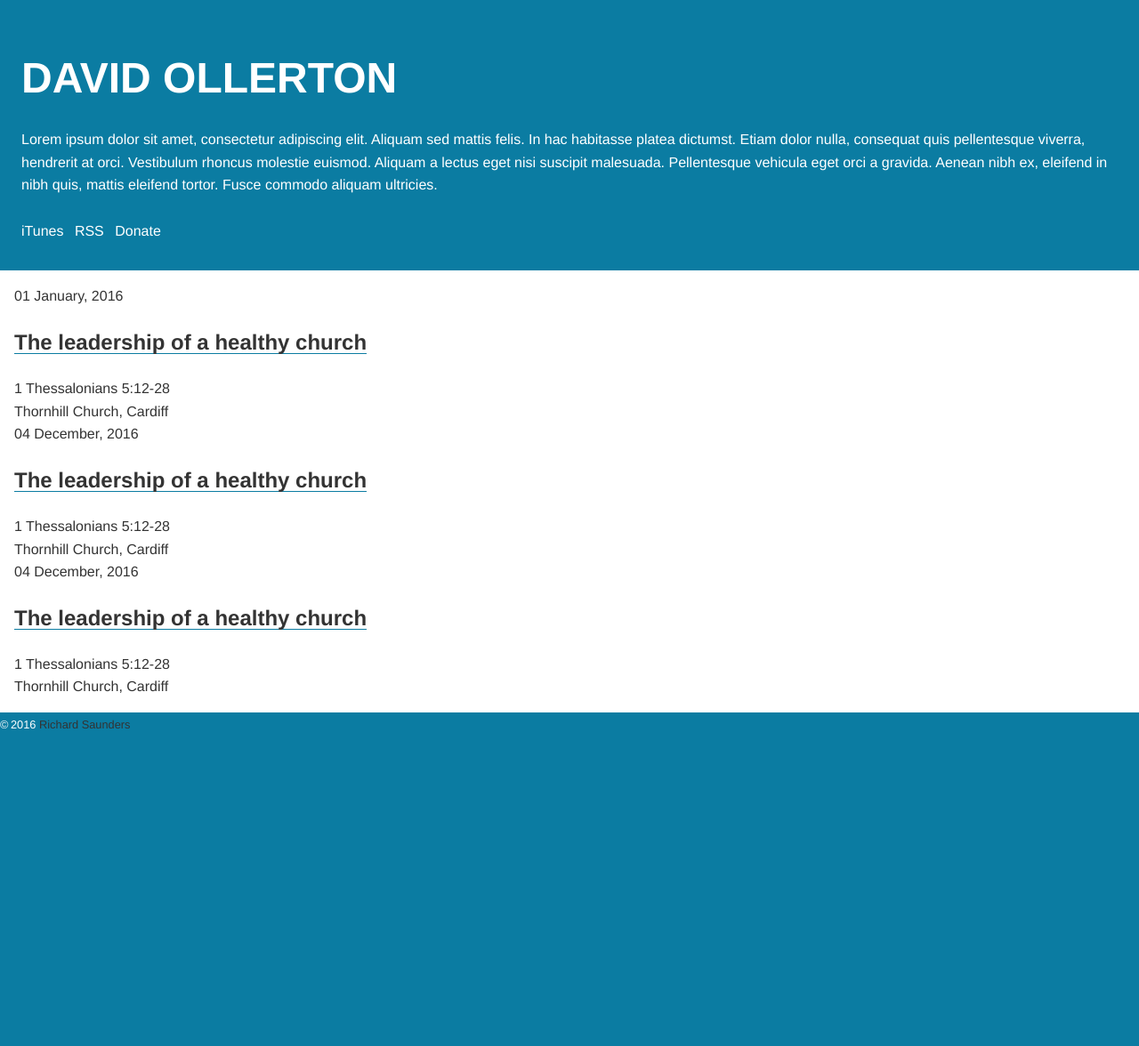
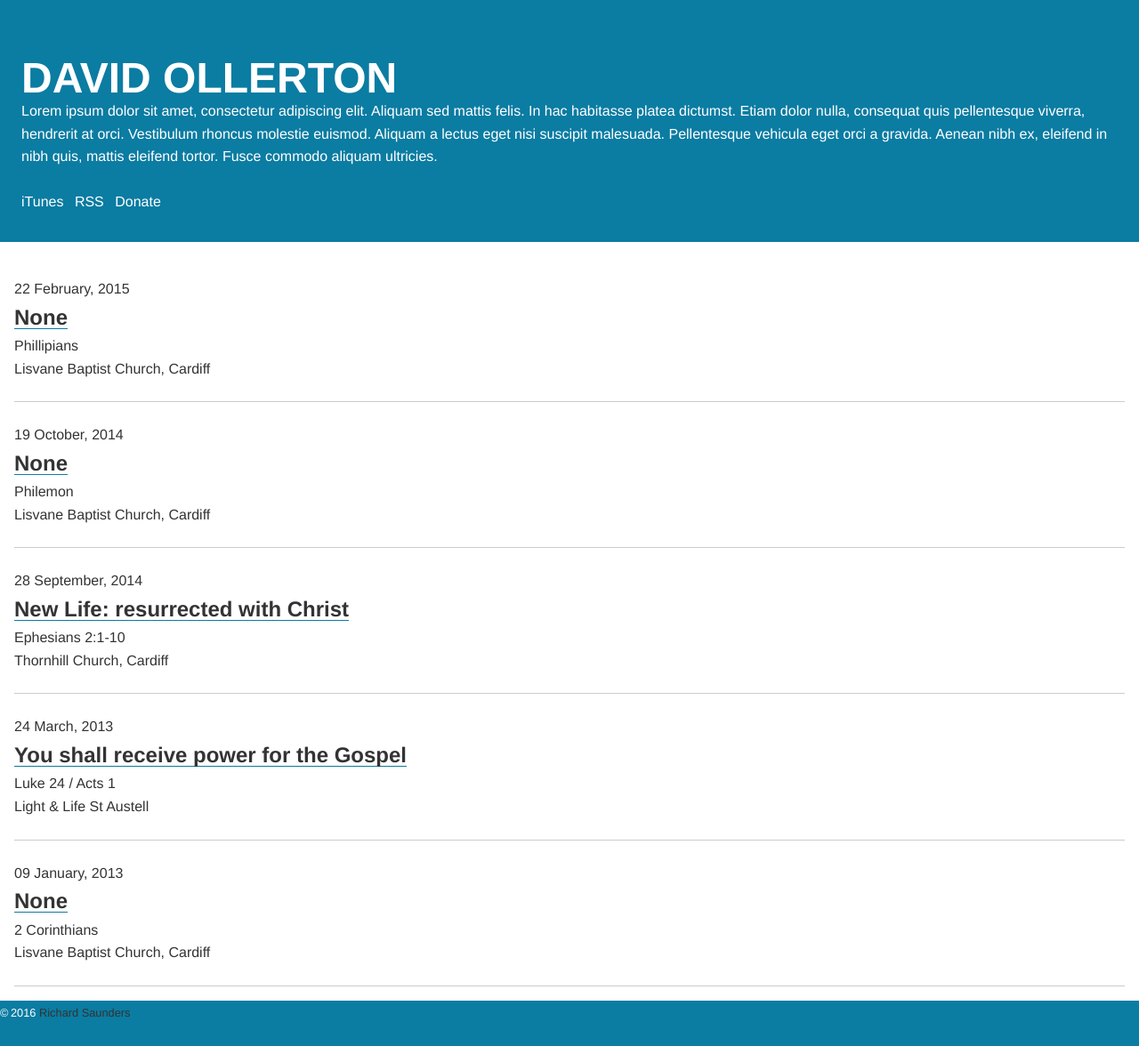
Before and after one commit to davidollerton/davidollerton.github.io, a Jekyll site: the page built from index.html, in a window 1280 px wide. Shown: the whole page at 89% size. Built offline with Jekyll 4.4.1, drawn with Linux system fonts in a browser that asks for light colours; before the commit the page ends 900 px from its top, so only the background shows below that.

Commit message:
Starting to shape posts

```diff
--- a/_layouts/default.html
+++ b/_layouts/default.html
@@ -2,7 +2,7 @@
 layout: compress
 ---
 <!DOCTYPE html>
-<html lang="en-gb">
+<html lang="en-gb" class="no-js">
   <head>
     <link rel="shortcut icon" href="{{ site.baseurl }}/favicon.ico" type="image/ico"/>
     <link rel="apple-touch-icon" href="{{ site.baseurl }}/images/icons/apple-touch-icon-192x192.png" type="image/png"/>
--- /dev/null
+++ b/_posts/2013-01-09-no-title.md
@@ -0,0 +1,11 @@
+---
+title: "None"
+date: 2013-01-09
+scripture: "2 Corinthians"
+church: Lisvane Baptist Church, Cardiff
+file: //sermons.davidollerton.org.s3.amazonaws.com/data/2013/01-09-2013.mp3
+excerpt: ""
+summary: ""
+duration: "35:04"
+length: "33657572"
+---
--- /dev/null
+++ b/_posts/2013-03-24-you-shall-receive-power-for-the-gospel.md
@@ -0,0 +1,11 @@
+---
+title: "You shall receive power for the Gospel"
+date: 2013-03-24
+scripture: "Luke 24 / Acts 1"
+church: Light & Life St Austell
+file: //sermons.davidollerton.org.s3.amazonaws.com/data/2013/24-03-2013.mp3
+excerpt: ""
+summary: ""
+duration: "39:25"
+length: "16555904"
+---
--- /dev/null
+++ b/_posts/2014-09-28-new-life-resurrected-with-christ.md
@@ -0,0 +1,11 @@
+---
+title: "New Life: resurrected with Christ"
+date: 2014-09-28
+scripture: "Ephesians 2:1-10"
+church: Thornhill Church, Cardiff
+file: //sermons.davidollerton.org.s3.amazonaws.com/data/2014/28-09-2014.mp3
+excerpt: ""
+summary: ""
+duration: "23:20"
+length: "22404701"
+---
--- /dev/null
+++ b/_posts/2014-10-19-no-title.md
@@ -0,0 +1,11 @@
+---
+title: "None"
+date: 2014-10-19
+scripture: "Philemon"
+church: Lisvane Baptist Church, Cardiff
+file: //sermons.davidollerton.org.s3.amazonaws.com/data/2014/19-10-2014.mp3
+excerpt: ""
+summary: ""
+duration: "42:42"
+length: "40999443"
+---
--- /dev/null
+++ b/_posts/2015-02-22-no-title.md
@@ -0,0 +1,11 @@
+---
+title: "None"
+date: 2015-02-22
+scripture: "Phillipians"
+church: Lisvane Baptist Church, Cardiff
+file: //sermons.davidollerton.org.s3.amazonaws.com/data/2014/22-02-2015.mp3
+excerpt: ""
+summary: ""
+duration: "42:09"
+length: "40469470"
+---
--- a/_posts/2016-12-04-the-leadership-of-a-healthy-church.md
+++ /dev/null
@@ -1,11 +0,0 @@
----
-title: "The leadership of a healthy church"
-date: 2016-12-04 19:32:10
-scripture: "1 Thessalonians 5:12-28"
-church: Thornhill Church, Cardiff
-file: //path-to-your/file.mp3
-excerpt: This is the excerpt
-summary: This is the summary
-duration: " "
-length: " "
----
--- a/_posts/2017-01-01-the-leadership-of-a-healthy-church.md
+++ /dev/null
@@ -1,11 +0,0 @@
----
-title: "The leadership of a healthy church"
-date: 2016-01-01 19:32:10
-scripture: "1 Thessalonians 5:12-28"
-church: Thornhill Church, Cardiff
-file: //path-to-your/file.mp3
-excerpt: This is the excerpt
-summary: This is the summary
-duration: " "
-length: " "
----
--- a/_sass/_base.scss
+++ b/_sass/_base.scss
@@ -190,3 +190,9 @@
 color: #4a4a4a;
 opacity: 0.1;
 }
+
+* { margin: 0; padding: 0; box-sizing: border-box; }
+
+html, body { min-height: 100%; }
+
+body {height: 100%; position: relative; }
--- a/_sass/_main.scss
+++ b/_sass/_main.scss
@@ -2,4 +2,5 @@
 background-color: #fff;
 color: $textcolor;
 padding: 1rem;
+display: block;
 }
--- a/_sass/_messages.scss
+++ b/_sass/_messages.scss
@@ -2,3 +2,15 @@
 list-style-type: none;
 margin: 0;
 }
+
+.message {
+padding: 1.5rem 0;
+border-bottom: 1px solid #ccc;
+}
+
+.message__title {
+margin: 0;
+}
+.message__date {}
+.message__scripture {}
+.message__church {}
--- a/index.html
+++ b/index.html
@@ -5,18 +5,18 @@
 
 
 <ol class="messages">
-	{% for post in site.posts reversed %}
+	{% for post in site.posts %}
 	<li>
-		<article>
-			<time class="message-date" datetime="{{ post.date | date_to_xmlschema }}">{{ post.date | date: "%d %B, %Y" }}</time>
-			<h2 class="message-title"><a href="{{ post.url }}">{{ post.title }}</a></h2>
+		<article class="message">
+			<time class="message__date" datetime="{{ post.date | date_to_xmlschema }}">{{ post.date | date: "%d %B, %Y" }}</time>
+			<h2 class="message__title"><a href="{{ post.url }}">{{ post.title }}</a></h2>
 			{% if post.scripture %}
-			<div class="message-scripture">
+			<div class="message__scripture">
 				{{ post.scripture }}
 			</div>
 			{% endif %}
 			{% if post.church %}
-			<div class="message-church">
+			<div class="message__church">
 				{{ post.church }}
 			</div>
 			{% endif %}
```
Also changed, not shown: _posts/2015-11-27-the-leadership-of-a-healthy-church.md (deleted, +0 -11 lines).
